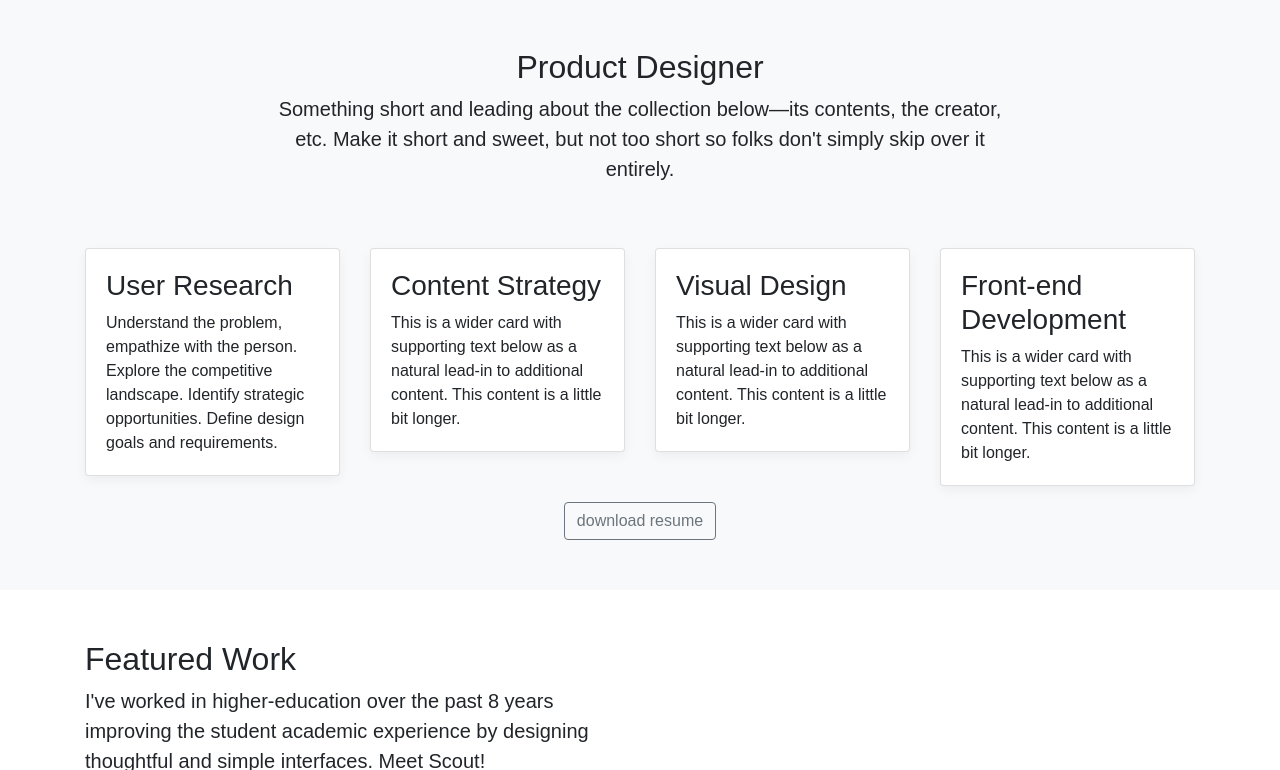
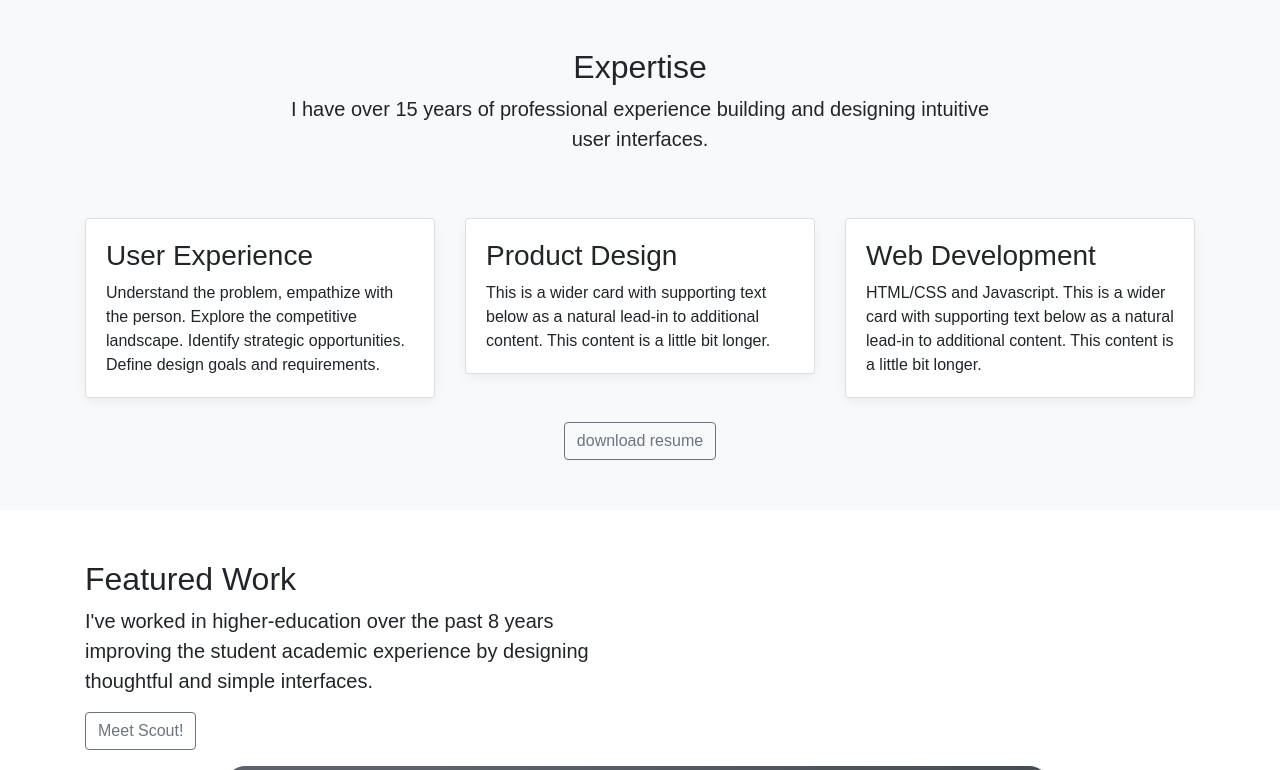
Before and after one commit to charlon/charlon.com, a React (Create React App) app in the folder portfolio/: page / in a window 1280 px wide. Shown: the part 490-1260 px from the top of the page. Built offline with nearby package versions, Linux system fonts and the light colour scheme.

Commit message:
Updates home and resume pdf.

```diff
--- a/portfolio/src/containers/Home.js
+++ b/portfolio/src/containers/Home.js
@@ -15,7 +15,7 @@ const Home = () => (
           <div className="row">
             <div className="col-md-6 ooops">
               <h1 className="sr-only">Charlon Palacay</h1>
-              <p className="lead">Hello! I'm <strong>Charlon Palacay</strong>, a product designer and front-end developer from Seattle, Washington. I have a passion for creating and designing positive user experiences.</p>
+              <p className="lead">I am <strong>Charlon Palacay</strong>, a user experience and front-end developer from Seattle, Washington. I am passionate about creating positive experiences for people on the web.</p>
               <p><a href="/portfolio" className="btn btn-outline-secondary">view portfolio</a></p>
             </div>
             <div className="col-md-6 blah">
@@ -32,43 +32,34 @@ const Home = () => (
           <div className="row">
 
             <div className="offset-md-2 col-md-8 text-center">
-              <h2>Product Designer</h2>
-              <p className="lead">Something short and leading about the collection below—its contents, the creator, etc. Make it short and sweet, but not too short so folks don't simply skip over it entirely.</p>
+              <h2>Expertise</h2>
+              <p className="lead">I have over 15 years of professional experience building and designing intuitive user interfaces.</p>
             </div>
 
-            <div class="w-100 mb-5"></div>
+            <div className="w-100 mb-5"></div>
 
             {/* hide on mobile only */}
-            <div className="col-md-3 d-none d-sm-block">
-              <div className="card mb-3 box-shadow">
+            <div className="col-md-4 d-none d-sm-block">
+              <div className="card mb-4 box-shadow">
                 <div className="card-body">
-                  <h3>User Research</h3>
+                  <h3>User Experience</h3>
                   <p className="card-text">Understand the problem, empathize with the person. Explore the competitive landscape. Identify strategic opportunities. Define design goals and requirements.</p>
                 </div>
               </div>
             </div>
-            <div className="col-md-3 d-none d-sm-block">
-              <div className="card mb-3 box-shadow">
+            <div className="col-md-4 d-none d-sm-block">
+              <div className="card mb-4 box-shadow">
                 <div className="card-body">
-                  <h3>Content Strategy</h3>
+                  <h3>Product Design</h3>
                   <p className="card-text">This is a wider card with supporting text below as a natural lead-in to additional content. This content is a little bit longer.</p>
                 </div>
               </div>
             </div>
-            <div className="col-md-3 d-none d-sm-block">
-              <div className="card mb-3 box-shadow">
+            <div className="col-md-4 d-none d-sm-block">
+              <div className="card mb-4 box-shadow">
                 <div className="card-body">
-                  <h3>Visual Design</h3>
-                  <p className="card-text">This is a wider card with supporting text below as a natural lead-in to additional content. This content is a little bit longer.</p>
-                </div>
-              </div>
-            </div>
-
-            <div className="col-md-3 d-none d-sm-block">
-              <div className="card mb-3 box-shadow">
-                <div className="card-body">
-                  <h3>Front-end Development</h3>
-                  <p className="card-text">This is a wider card with supporting text below as a natural lead-in to additional content. This content is a little bit longer.</p>
+                  <h3>Web Development</h3>
+                  <p className="card-text">HTML/CSS and Javascript. This is a wider card with supporting text below as a natural lead-in to additional content. This content is a little bit longer.</p>
                 </div>
               </div>
             </div>
@@ -89,8 +80,8 @@ const Home = () => (
 
             <div className="col-md-6">
               <h2 className="">Featured Work</h2>
-              <p className="lead">I've worked in higher-education over the past 8 years improving the student academic experience by designing thoughtful and simple interfaces. Meet Scout!</p>
-              <p><a href="/portfolio/scout" className="btn btn-outline-secondary">read case study</a></p>
+              <p className="lead">I've worked in higher-education over the past 8 years improving the student academic experience by designing thoughtful and simple interfaces.</p>
+              <p><a href="https://scout.uw.edu" className="btn btn-outline-secondary">Meet Scout!</a></p>
             </div>
 
             <div className="col-md-12">
```
Also changed, not shown: 1 other file (tests, documents, lock files or other folders).
